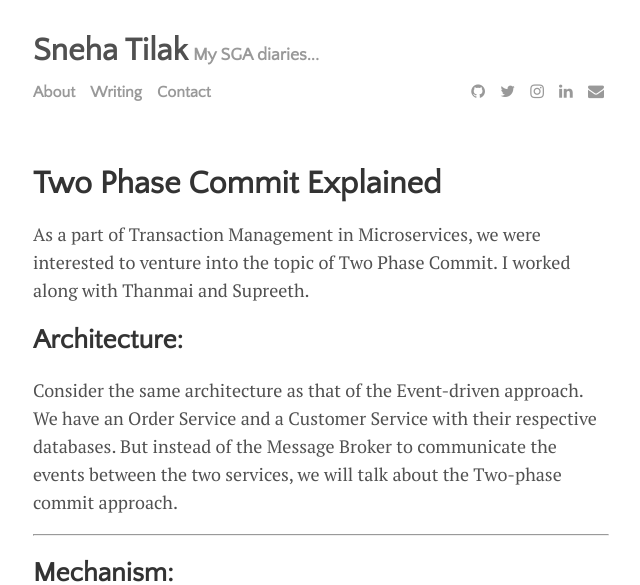
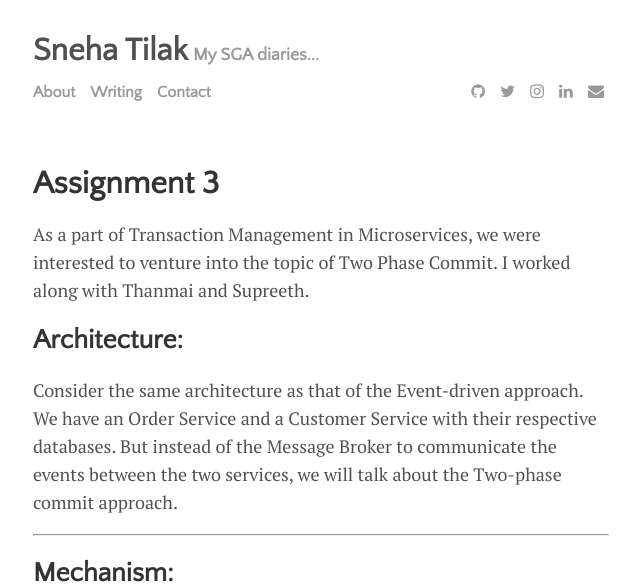
Before and after one commit to tilaks26/tilaks26.github.io, a Jekyll site: the page built from _posts/2017-03-09-Assignment3.md, in a window 1280 px wide and 900 px high, cut to the strip 0-585 px from the top of the window. Shown: the whole strip, without its empty margins (319-959 px from the left). Built offline with Jekyll 4.4.1, drawn with Linux system fonts in a browser that asks for light colours; nearby versions of some CDN libraries.

Commit message:
Modified Assignment

```diff
--- a/_posts/2017-03-09-Assignment3.md
+++ b/_posts/2017-03-09-Assignment3.md
@@ -1,6 +1,6 @@
 ---
 layout: post
-title: "Two Phase Commit Explained"
+title: "Assignment 3"
 categories: journal
 tags: [documentation,sample]
 ---
```
